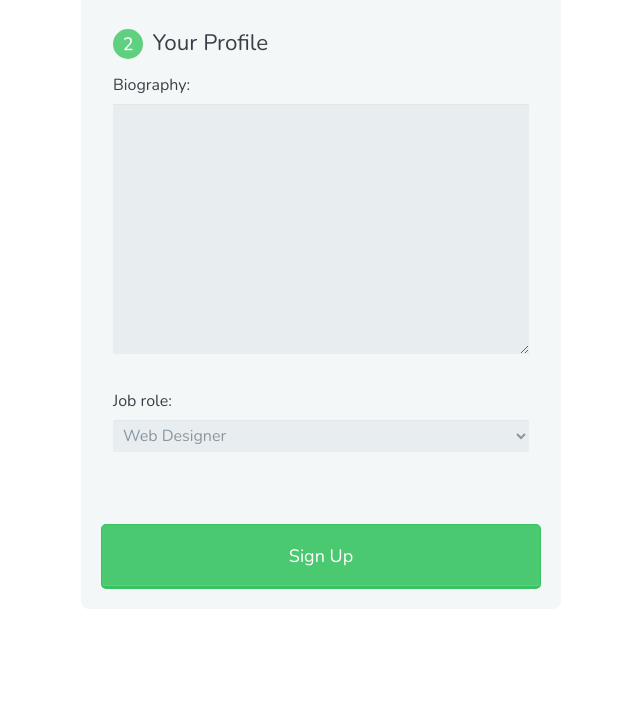
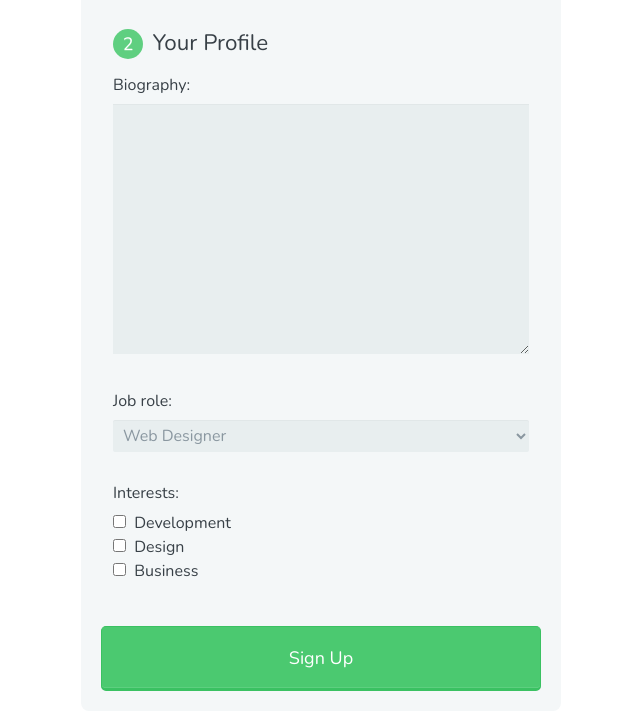
Before and after one commit to barrosdaniel/THFETUTP19_Sign_Up_Form, a plain HTML site: page index.html in a window 1280 px wide. Shown: the part 570-1291 px from the top of the page, without its empty margins (319-959 px from the left). Before the commit the page ends 1189 px from the top, so only its background shows below. Drawn offline with nearby package versions, Linux system fonts and the light colour scheme.

Commit message:
feature: Add Interests field to form

```diff
--- a/index.html
+++ b/index.html
@@ -63,6 +63,19 @@
                     <option value="freelancer">Freelancer</option>
                 </optgroup>
             </select>
+
+            <label>Interests:</label>
+            <input type="checkbox" name="user_interest" id="development"
+                value="interest_development">
+            <label for="development" class="light">Development</label><br>
+
+            <input type="checkbox" name="user_interest" id="design"
+                value="interest_design">
+            <label for="design" class="light">Design</label><br>
+
+            <input type="checkbox" name="user_interest" id="business"
+                value="interest_business">
+            <label for="business" class="light">Business</label>
         </fieldset>
 
         <button type="submit">Sign Up</button>
```
